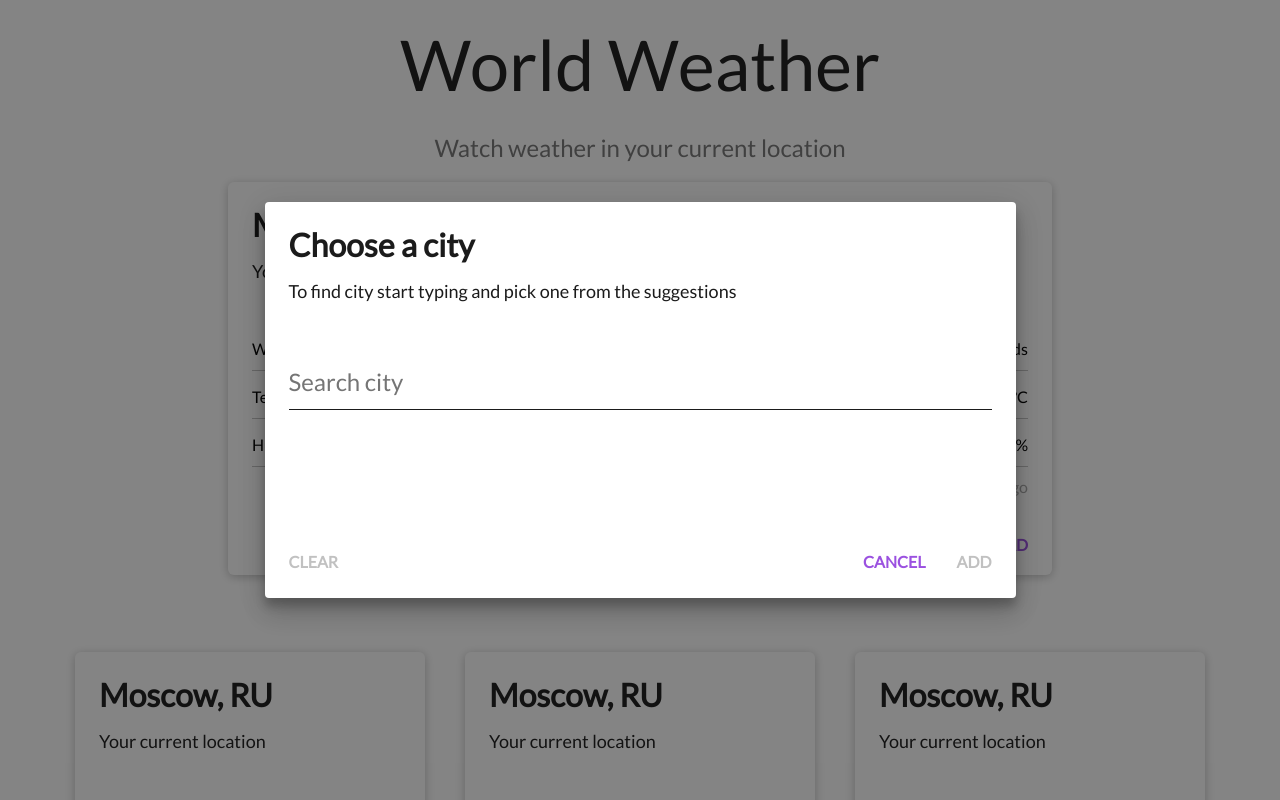
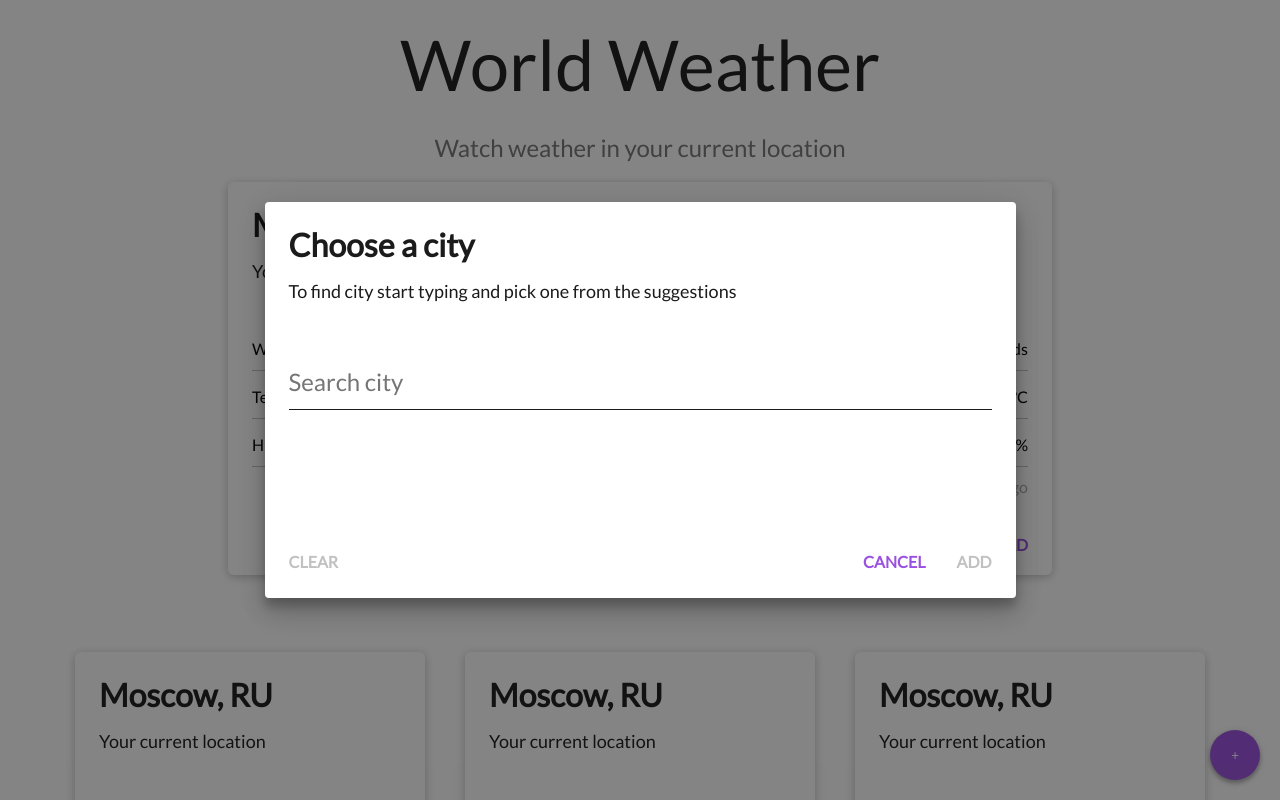
Before and after one commit to PancakePhilarmonych/vue-weather-app, a Vue app: page / in a window 1280 px wide. Built offline with nearby package versions, Linux system fonts and the light colour scheme.

Commit message:
added new-city-button

```diff
--- a/src/App.vue
+++ b/src/App.vue
@@ -1,20 +1,22 @@
 <template>
   <div id="app">
     <WeatherApp/>
-    <!-- <NewWeatherButton/> -->
-    <AddNewCityModal/>
+    <AddCityButton/>
+    <AddCityModal/>
   </div>
 </template>
 
 <script>
 import WeatherApp from '../src/views/WeatherApp.vue'
-import AddNewCityModal from './components/AddCityModal.vue'
+import AddCityModal from './components/AddCityModal.vue'
+import AddCityButton from './components/AddCityButton.vue'
 
 export default {
   name: 'App',
   components: {
     WeatherApp,
-    AddNewCityModal
+    AddCityModal,
+    AddCityButton
   }
 }
 </script>
--- /dev/null
+++ b/src/components/AddCityButton.vue
@@ -0,0 +1,43 @@
+<template>
+  <button class="add-city-button">
+    +
+  </button>
+</template>
+
+<script>
+export default {
+
+}
+</script>
+
+<style lang="scss" scoped>
+  .add-city-button {
+    cursor: pointer;
+    color: white;
+    position: fixed;
+
+    bottom: 20px;
+    right: 20px;
+
+    width: 50px;
+    height: 50px;
+
+    border: none;
+    background: #9B51E0;
+
+    border-radius: 50px;
+    box-shadow: 0px 4px 5px rgba(0, 0, 0, 0.14),
+                0px 1px 10px rgba(0, 0, 0, 0.12),
+                0px 2px 4px rgba(0, 0, 0, 0.2);
+    transition: all 0.2s;
+
+    &:hover {
+      cursor: pointer;
+      background: darken($color: #9B51E0, $amount: 10);
+    }
+
+    &:active {
+      transform: scale(.95);
+    }
+  }
+</style>
```
